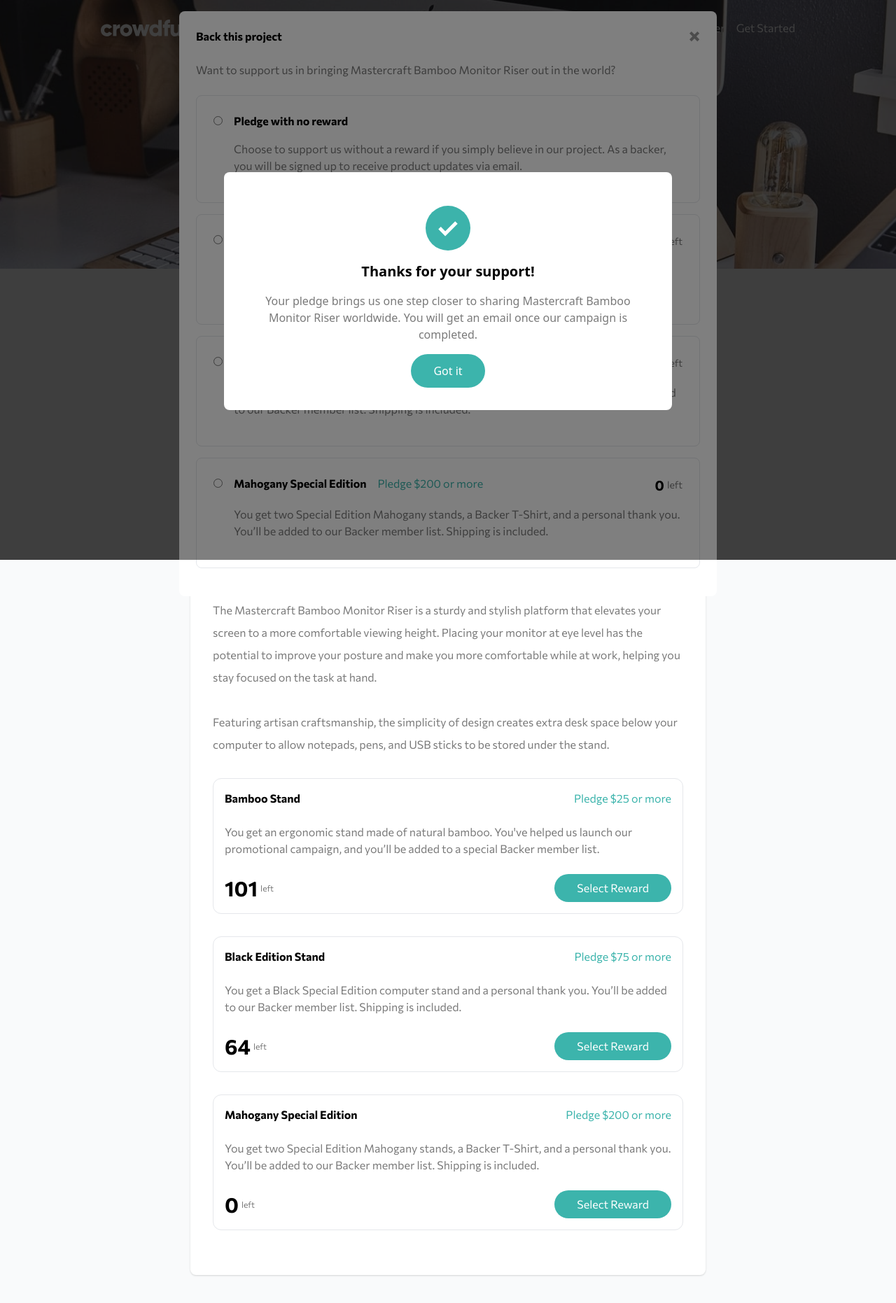
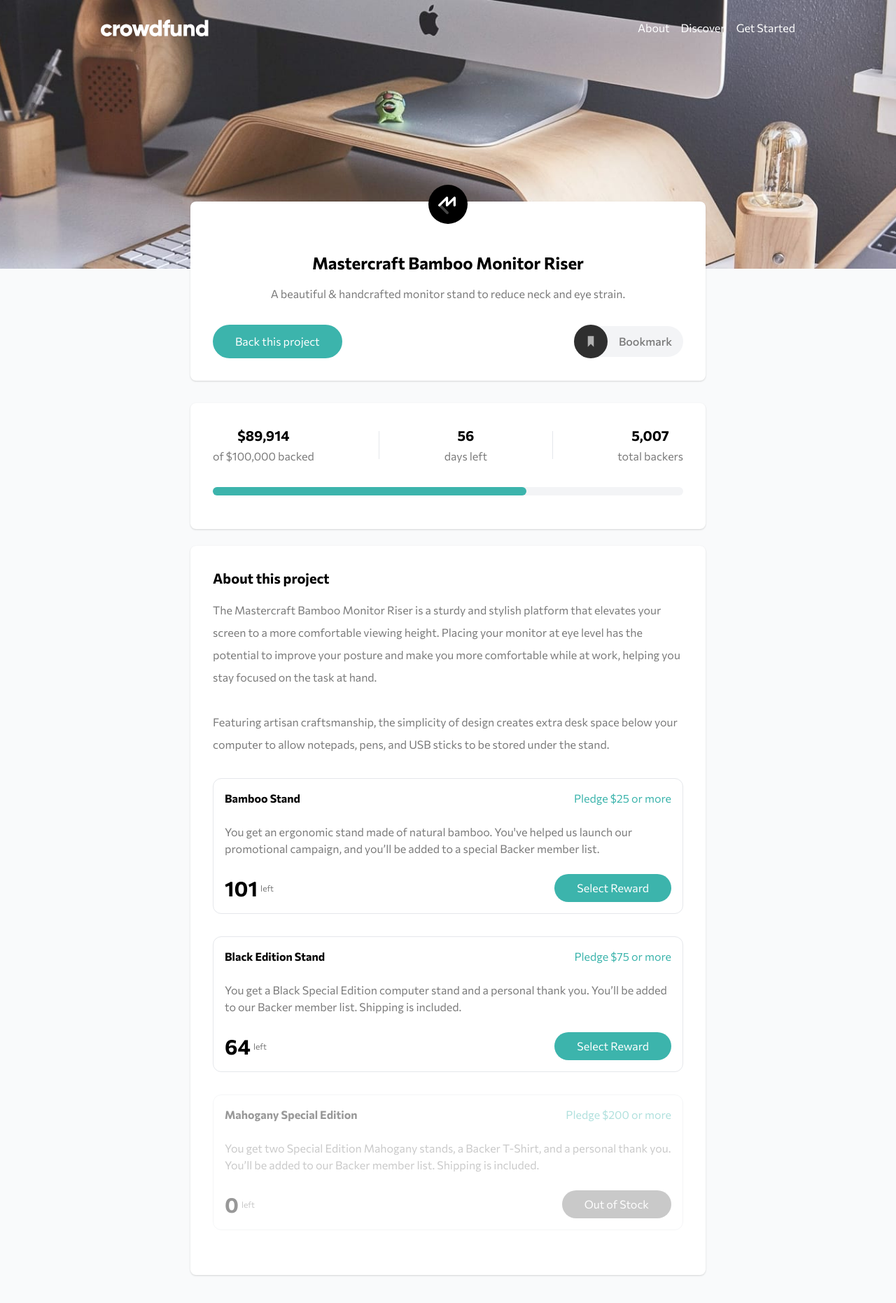
Before and after one commit to AbePlays/Frontend-Challenge-17, a Vue app: page / in a window 1280 px wide. Shown: the top 1862 px of the page at 70% size. Built offline with nearby package versions, Linux system fonts and the light colour scheme.

Commit message:
Added hover styles

```diff
--- a/src/App.vue
+++ b/src/App.vue
@@ -3,8 +3,12 @@
     <the-header></the-header>
     <the-content></the-content>
     <about></about>
-    <modal></modal>
-    <confirm></confirm>
+    <modal v-if="showModal"></modal>
+    <cofirm-modal v-if="showConfirmModal"></cofirm-modal>
+    <div
+      v-if="isBackdropOpen"
+      class="absolute top-0 left-0 right-0 h-screen bg-black opacity-50 z-10"
+    ></div>
   </div>
 </template>
 
@@ -13,7 +17,7 @@
 import TheContent from "./components/Content";
 import About from "./components/About";
 import Modal from "./components/Modal";
-import Confirm from "./components/Modal/Confirm.vue";
+import CofirmModal from "./components/Modal/Confirm.vue";
 
 export default {
   name: "App",
@@ -22,7 +26,33 @@
     TheContent,
     About,
     Modal,
-    Confirm,
+    CofirmModal,
+  },
+  data() {
+    return {
+      isBackdropOpen: false,
+      showModal: false,
+      showConfirmModal: false,
+    };
+  },
+  methods: {
+    toggleBackdrop() {
+      this.isBackdropOpen = !this.isBackdropOpen;
+    },
+    toggleModal() {
+      this.toggleBackdrop();
+      this.showModal = !this.showModal;
+    },
+    toggleConfirmModal() {
+      this.showConfirmModal = !this.showConfirmModal;
+    },
+  },
+  provide() {
+    return {
+      toggleModal: this.toggleModal,
+      toggleBackdrop: this.toggleBackdrop,
+      toggleConfirmModal: this.toggleConfirmModal,
+    };
   },
 };
 </script>
--- a/src/components/About/Product.vue
+++ b/src/components/About/Product.vue
@@ -1,5 +1,8 @@
 <template>
-  <div class="my-8 border rounded-xl p-4">
+  <div
+    class="my-8 border rounded-xl p-4"
+    :class="{ 'opacity-40': productQuantity === 0 }"
+  >
     <div class="sm:flex sm:justify-between">
       <h1 class="font-bold">{{ productName }}</h1>
       <p class="text-moderate-cyan mt-1 sm:mt-0">
@@ -15,9 +18,10 @@
         <p class="font-normal text-xs text-dark-gray ml-1">left</p>
       </div>
       <button
-        class="bg-moderate-cyan rounded-full px-8 py-2 text-white mt-4 sm:mt-0"
+        class="bg-moderate-cyan rounded-full px-8 py-2 text-white mt-4 sm:mt-0 hover:bg-dark-cyan transition-colors duration-300"
+        :class="{ 'bg-dark-gray hover:bg-dark-gray': productQuantity === 0 }"
       >
-        Select Reward
+        {{ productQuantity === 0 ? "Out of Stock" : "Select Reward" }}
       </button>
     </div>
   </div>
--- a/src/components/Content/ContentHeader.vue
+++ b/src/components/Content/ContentHeader.vue
@@ -12,18 +12,30 @@
         strain.
       </p>
       <div class="flex justify-between h-12 mt-8">
-        <button class="bg-moderate-cyan rounded-full px-8 text-white">
+        <button
+          class="bg-moderate-cyan rounded-full px-8 text-white hover:bg-dark-cyan transition-colors duration-300"
+          @click="toggleModal"
+        >
           Back this project
         </button>
         <div class="flex justify-center items-center">
-          <div class="flex items-center bg-gray-100 rounded-full h-11">
+          <div
+            class="flex items-center bg-gray-100 rounded-full h-11 cursor-pointer hover:opacity-50 transition-opacity duration-300"
+            @click="toggleBookmark"
+          >
             <img
               src="../../assets/icon-bookmark.svg"
               alt="bookmark"
               class="h-12 object-contain"
             />
-            <p class="text-dark-gray px-4 font-medium hidden sm:block">
-              Bookmark
+            <p
+              class="px-4 font-medium hidden sm:block"
+              :class="{
+                'text-moderate-cyan': isBookmarked,
+                'text-dark-gray': !isBookmarked,
+              }"
+            >
+              {{ isBookmarked ? "Bookmarked" : "Bookmark" }}
             </p>
           </div>
         </div>
@@ -33,5 +45,17 @@
 </template>
 
 <script>
-export default {};
+export default {
+  data() {
+    return {
+      isBookmarked: false,
+    };
+  },
+  methods: {
+    toggleBookmark() {
+      this.isBookmarked = !this.isBookmarked;
+    },
+  },
+  inject: ["toggleModal"],
+};
 </script>
--- a/src/components/Content/ContentTracker.vue
+++ b/src/components/Content/ContentTracker.vue
@@ -1,22 +1,20 @@
 <template>
   <div class="max-w-screen-md mx-auto transform -translate-y-24 px-4 mt-8">
-    <div
-      class="bg-white font-commissioner p-8 rounded-lg text-center sm:text-left shadow"
-    >
+    <div class="bg-white font-commissioner p-8 rounded-lg text-center shadow">
       <div class="block sm:flex sm:justify-between sm:items-center">
         <div>
           <h1 class="font-bold text-xl">$89,914</h1>
           <p class="text-dark-gray mt-1">of $100,000 backed</p>
         </div>
         <div
-          class="h-px w-1/3 mx-auto bg-dark-gray sm:w-px sm:h-10 my-4 sm:my-0"
+          class="h-px w-1/3 mx-auto bg-gray-200 sm:w-px sm:h-10 my-4 sm:my-0"
         ></div>
         <div>
           <h1 class="font-bold text-xl">56</h1>
           <p class="text-dark-gray mt-1">days left</p>
         </div>
         <div
-          class="h-px w-1/3 mx-auto bg-dark-gray sm:w-px sm:h-10 my-4 sm:my-0"
+          class="h-px w-1/3 mx-auto bg-gray-200 sm:w-px sm:h-10 my-4 sm:my-0"
         ></div>
         <div>
           <h1 class="font-bold text-xl">5,007</h1>
--- a/src/components/Header/TheHeader.vue
+++ b/src/components/Header/TheHeader.vue
@@ -1,6 +1,6 @@
 <template>
   <header class="relative font-commissioner">
-    <div class="h-80 sm:h-96 w-screen bg-red-100">
+    <div class="h-80 sm:h-96 w-screen">
       <img
         src="../../assets/image-hero-desktop.jpg"
         alt="Header"
@@ -23,15 +23,53 @@
           <li class=""><a href="#">Get Started</a></li>
         </ul>
         <img
-          class="sm:hidden"
+          v-if="!isDropdownOpen"
+          class="sm:hidden cursor-pointer relative z-20"
           src="../../assets/icon-hamburger.svg"
           alt="menu"
+          @click="toggleMenu"
         />
+        <img
+          v-else
+          class="sm:hidden cursor-pointer relative z-20"
+          src="../../assets/icon-close-menu.svg"
+          alt="menu"
+          @click="toggleMenu"
+        />
+      </div>
+    </div>
+    <div
+      v-if="isDropdownOpen"
+      class="absolute top-20 left-0 right-0 max-w-screen-lg mx-auto px-4 shadow z-20"
+    >
+      <div class="bg-white rounded-lg py-2">
+        <a href="#" class="block my-3 w-max px-4" @click="toggleMenu">About</a>
+        <div class="w-full h-px bg-gray-200"></div>
+        <a href="#" class="block my-3 w-max px-4" @click="toggleMenu"
+          >Discover</a
+        >
+        <div class="w-full h-px bg-gray-200"></div>
+        <a href="#" class="block my-3 w-max px-4" @click="toggleMenu"
+          >Get Started</a
+        >
       </div>
     </div>
   </header>
 </template>
 
 <script>
-export default {};
+export default {
+  data() {
+    return {
+      isDropdownOpen: false,
+    };
+  },
+  methods: {
+    toggleMenu() {
+      this.isDropdownOpen = !this.isDropdownOpen;
+      this.toggleBackdrop();
+    },
+  },
+  inject: ["toggleBackdrop"],
+};
 </script>
--- a/src/components/Modal/Confirm.vue
+++ b/src/components/Modal/Confirm.vue
@@ -1,7 +1,7 @@
 <template>
   <div class="absolute top-0 left-0 right-0 h-screen opacity-50 bg-black"></div>
   <div
-    class="flex justify-center items-center absolute top-4 left-4 right-4 min-h-screen max-w-screen-sm mx-auto"
+    class="flex justify-center items-center absolute top-4 left-4 right-4 min-h-screen max-w-screen-sm mx-auto z-30"
   >
     <div class="bg-white rounded-lg text-center p-8">
       <img src="../../assets/icon-check.svg" alt="check" class="mx-auto mt-4" />
@@ -11,7 +11,10 @@
         Monitor Riser worldwide. You will get an email once our campaign is
         completed.
       </p>
-      <button class="bg-moderate-cyan rounded-full px-8 py-3 text-white mt-4">
+      <button
+        class="bg-moderate-cyan rounded-full px-8 py-3 text-white mt-4 hover:bg-dark-cyan transition-colors duration-300"
+        @click="toggleConfirmModal"
+      >
         Got it
       </button>
     </div>
@@ -19,5 +22,7 @@
 </template>
 
 <script>
-export default {};
+export default {
+  inject: ["toggleConfirmModal"],
+};
 </script>
--- a/src/components/Modal/Modal.vue
+++ b/src/components/Modal/Modal.vue
@@ -1,12 +1,16 @@
 <template>
-  <div class="absolute top-0 left-0 right-0 h-screen opacity-50 bg-black"></div>
   <div
-    class="flex justify-center items-center absolute top-4 left-4 right-4 min-h-screen max-w-screen-md mx-auto"
+    class="flex justify-center items-center absolute top-4 left-4 right-4 min-h-screen max-w-screen-md mx-auto z-20"
   >
-    <div class="bg-white rounded-lg w-full p-6 font-commissioner">
+    <div class="bg-white rounded-lg w-full p-6 font-commissioner shadow">
       <div class="flex justify-between items-center">
         <h1 class="font-bold">Back this project</h1>
-        <img src="../../assets/icon-close-modal.svg" alt="close-modal" />
+        <img
+          src="../../assets/icon-close-modal.svg"
+          alt="close-modal"
+          class="cursor-pointer"
+          @click="toggleModal"
+        />
       </div>
       <p class="text-dark-gray my-6">
         Want to support us in bringing Mastercraft Bamboo Monitor Riser out in
@@ -43,5 +47,6 @@
       items: products,
     };
   },
+  inject: ["toggleModal"],
 };
 </script>
--- a/src/components/Modal/Pledge.vue
+++ b/src/components/Modal/Pledge.vue
@@ -1,23 +1,34 @@
 <template>
   <div
     class="border rounded-lg my-4 font-commissioner"
-    :class="{ 'border-dark-cyan': isSelected }"
+    :class="{ 'border-dark-cyan': isSelected, 'opacity-40': quantity === 0 }"
   >
     <div class="p-6">
-      <div class="flex justify-between items-baseline">
-        <input type="radio" id="select" value="select" v-model="picked" />
-        <div class="ml-4">
+      <div
+        class="w-5 h-5 rounded-full border flex justify-center items-center cursor-pointer"
+        @click="toggleSelected"
+      >
+        <div
+          v-if="isSelected"
+          class="w-3 h-3 rounded-full bg-moderate-cyan"
+        ></div>
+      </div>
+      <div class="ml-10 -mt-6">
         <div class="flex justify-between">
           <div class="flex flex-wrap">
-              <h1 class="font-bold">{{ title }}</h1>
+            <h1
+              class="font-bold"
+              :class="{
+                'hover:text-moderate-cyan cursor-pointer': quantity !== 0,
+              }"
+            >
+              {{ title }}
+            </h1>
             <p v-if="price" class="sm:ml-4 text-moderate-cyan">
               Pledge ${{ price }} or more
             </p>
           </div>
-            <div
-              v-if="quantity !== null"
-              class="hidden sm:flex sm:items-center"
-            >
+          <div v-if="quantity !== null" class="hidden sm:flex sm:items-center">
             <p class="font-bold text-xl">{{ quantity }}</p>
             <span class="ml-1 font-light text-dark-gray text-sm">left</span>
           </div>
@@ -29,7 +40,6 @@
         >
           <p class="font-bold text-xl">{{ quantity }}</p>
           <span class="ml-1 font-light text-dark-gray text-sm">left</span>
-          </div>
         </div>
       </div>
     </div>
@@ -51,7 +61,10 @@
             class="ml-2 w-12"
           />
         </div>
-        <button class="bg-moderate-cyan rounded-full px-8 text-white ml-4">
+        <button
+          class="bg-moderate-cyan rounded-full px-8 text-white ml-4"
+          @click="onSubmitHandler"
+        >
           Continue
         </button>
       </div>
@@ -68,5 +81,15 @@
       picked: "",
     };
   },
+  methods: {
+    toggleSelected() {
+      this.isSelected = !this.isSelected;
+    },
+    onSubmitHandler() {
+      this.toggleModal();
+      this.toggleConfirmModal();
+    },
+  },
+  inject: ["toggleConfirmModal", "toggleModal"],
 };
 </script>
```
Lines whose indentation alone changed are shown as unchanged.
